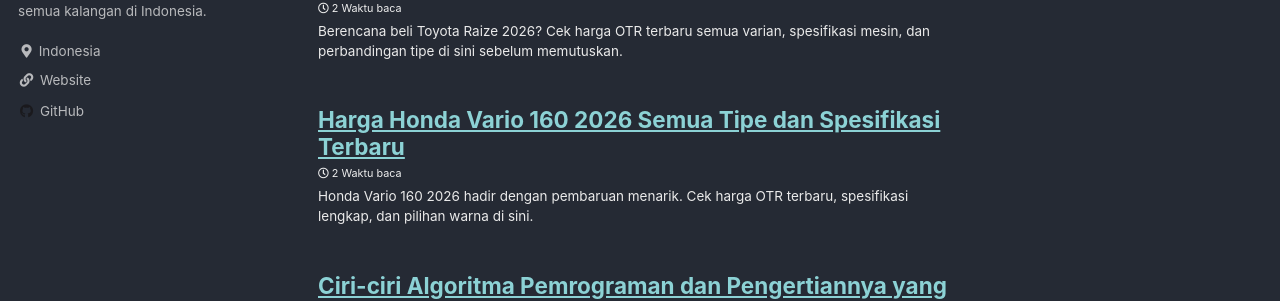
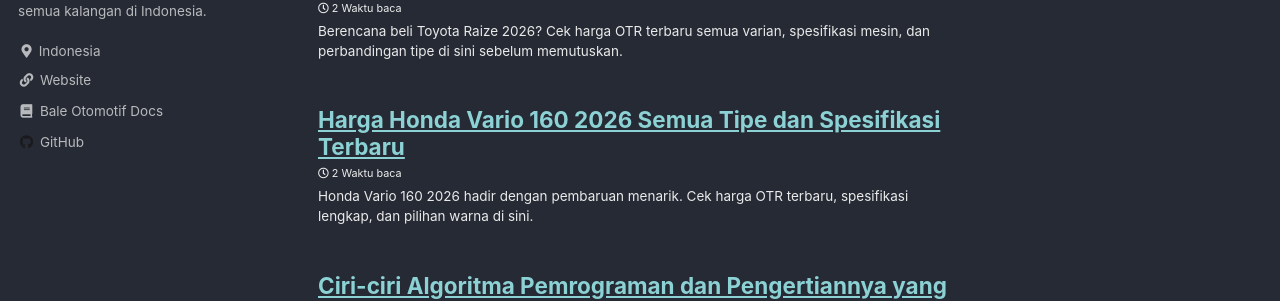
Before and after one commit to balenetizien/balenetizien.github.io, a Jekyll site: the page built from index.html, in a window 1280 px wide. Shown: the part 252-553 px from the top of the page. Built offline with Jekyll 4.4.1, drawn with Linux system fonts in a browser that asks for light colours; cached includes are drawn as plain includes; the list of posts is cut into pages by our own code.

Commit message:
Pulihkan Bale Otomotif Docs link di sidebar

```diff
--- a/_config.yml
+++ b/_config.yml
@@ -49,6 +49,9 @@
     - label: "Website"
       icon: "fas fa-fw fa-link"
       url: "https://balenetizien.github.io"
+    - label: "Bale Otomotif Docs"
+      icon: "fas fa-fw fa-book"
+      url: "https://balenetizien.github.io/bale-tech-docs/"
     - label: "GitHub"
       icon: "fab fa-fw fa-github"
       url: "https://github.com/balenetizien"
```
